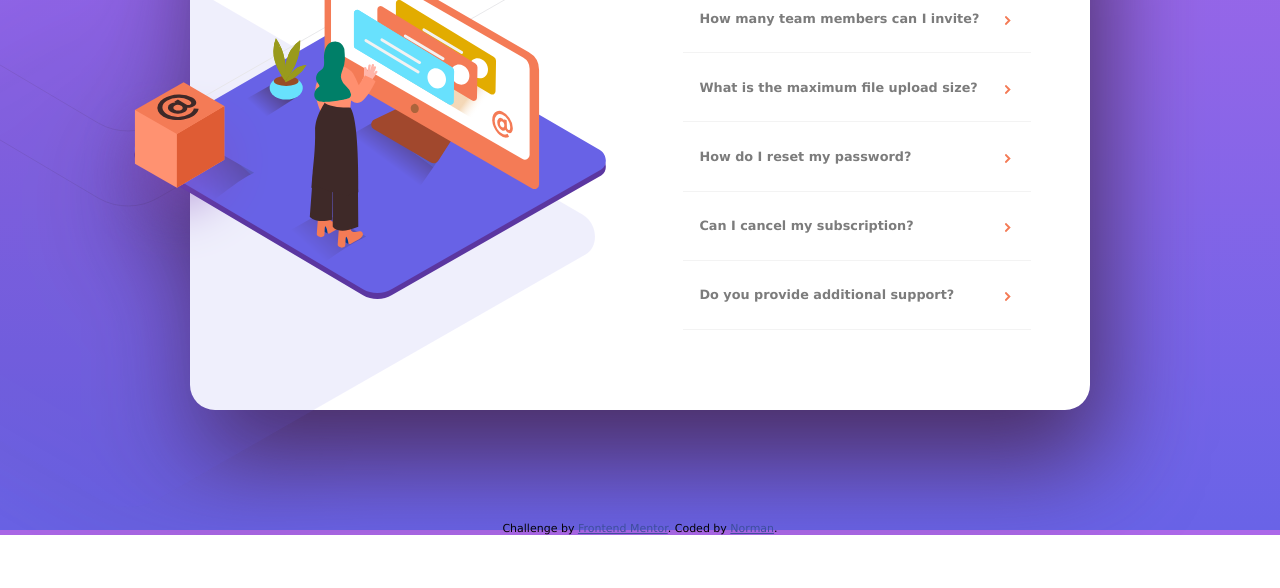
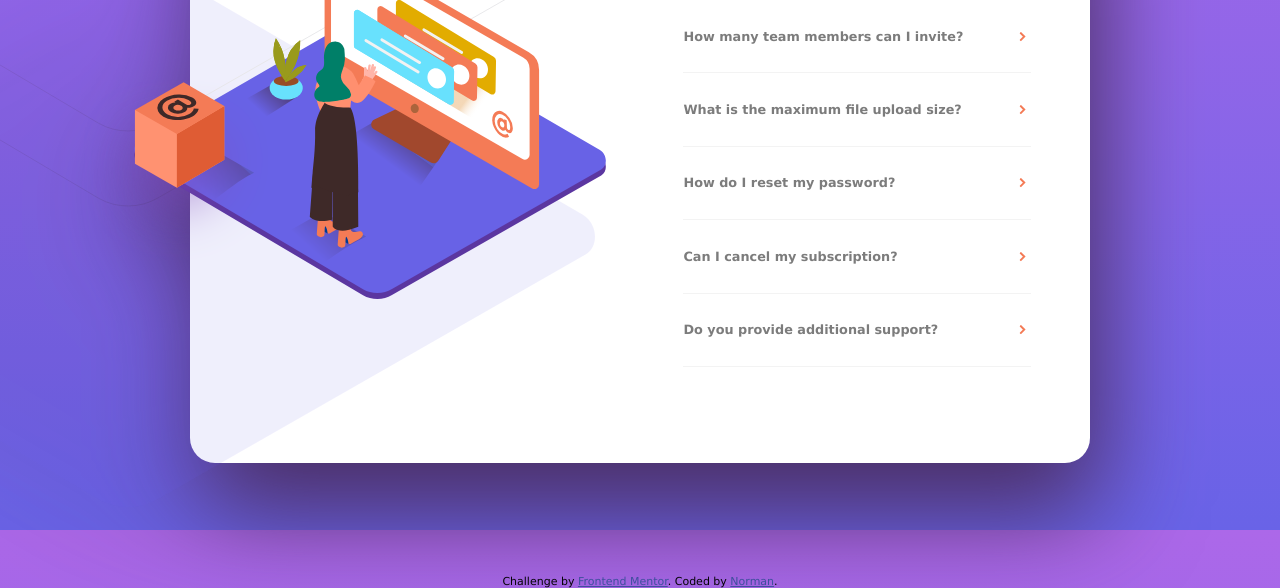
Before and after one commit to deschdev/faq-accordion-card, a plain HTML site: page index.html in a window 1280 px wide. Shown: the part 286-874 px from the top of the page. Before the commit the page ends 821 px from the top, so only its background shows below. Drawn offline with Linux system fonts and the light colour scheme.

Commit message:
Project update
updated the project to not use javascript - removed divs and added an unordered list with list items. Inside of the list items there are now detail and summary elements.

No JS accordion.

```diff
--- a/assets/css/main.css
+++ b/assets/css/main.css
@@ -21,6 +21,14 @@ body {
   background-color: #fff;
   filter: drop-shadow(10px 50px 50px #492d61);
 
+}
+
+.accordion-container .accordion-text-content {
+  padding: 0;
+}
+
+.accordion-container .accordion-text-content li {
+  list-style: none;
 }
 
 .accordion-container .accordion-mobile-images {
@@ -58,47 +66,49 @@ body {
   padding: .5em;
 }
 
-.accordion-container .accordion-question {
+/* removes the default down arrow  */
+
+summary {
+  display: block;
   position: relative;
   text-align: left;
 }
 
-.accordion-container .accordion-question::after {
+/* adds the custom default down arrow */
+
+summary::after {
   content: url("../images/icon-arrow-down.svg");
   position: absolute;
   top: 0;
   right: 1%;
   transform: rotate(-90deg);
   transition: all .2s ease-in-out;
+  cursor: pointer;
 }
 
-.accordion-container .accordion-question.active::after {
+details[open] summary::after {
   content: url("../images/icon-arrow-down.svg");
   position: absolute;
   top: 0;
   right: 1%;
   transform: rotate(0deg);
   transition: all .2s ease-in-out;
+  cursor: pointer;
 }
 
-.accordion-container .accordion-question h2 {
+.accordion-container summary h2 {
   font-size: .8rem;
   font-weight: 600;
   color: #7c7c7c;
+  cursor: pointer;
 }
 
-.accordion-container .accordion-question.active h2 {
+.accordion-container details[open] summary h2 {
   font-weight: 700;
   color: #000;
 }
 
-.accordion-container .accordion-answer {
-  display: none;
-  max-height: 0;
-  transition: max-height 0.5s ease-in-out;
-}
-
-.accordion-container .accordion-answer.active {
+.accordion-container details {
   display: block;
   max-height: 500px;
   font-size: .9rem;
@@ -162,7 +172,7 @@ body {
   }
 
   .accordion-container .accordion-row {
-    padding: 1em;
+    padding: 1em 0;
   }
 
 }
--- a/index.html
+++ b/index.html
@@ -31,51 +31,41 @@
         <img src="assets/images/bg-pattern-desktop.svg" alt="shadow for main desktop image" class="desktop-image-shadow">
       </div>
       <!-- /desktop images -->
-       <div class="accordion-text-content">
+       <ul class="accordion-text-content">
         <h1>FAQ</h1>
-        <div class="accordion-row">
-          <div class="accordion-question">
-            <h2>How many team members can I invite?</h2>
-          </div>
-          <div class="accordion-answer">
-            <p>You can invite up to 2 additional users on the Free plan. There is no limit on
-              team members for the Premium plan.</p>
-          </div>
-        </div>
-        <div class="accordion-row">
-          <div class="accordion-question">
-            <h2>What is the maximum file upload size?</h2>
-          </div>
-          <div class="accordion-answer">
-            <p>No more than 2GB. All files in your account must fit your allotted storage space.</p>
-          </div>
-        </div>
-        <div class="accordion-row">
-          <div class="accordion-question">
-            <h2>How do I reset my password?</h2>
-          </div>
-          <div class="accordion-answer">
-            <p>Click “Forgot password” from the login page or “Change password” from your profile page.
-              A reset link will be emailed to you.</p>
-          </div>
-        </div>
-        <div class="accordion-row">
-          <div class="accordion-question">
-            <h2>Can I cancel my subscription?</h2>
-          </div>
-          <div class="accordion-answer">
-            <p>Yes! Send us a message and we’ll process your request no questions asked.</p>
-          </div>
-        </div>
-        <div class="accordion-row">
-          <div class="accordion-question">
-            <h2>Do you provide additional support?</h2>
-          </div>
-          <div class="accordion-answer">
-            <p>Chat and email support is available 24/7. Phone lines are open during normal business hours.</p>
-          </div>
-       </div>
-      </div>
+        <li class="accordion-row">
+          <details>
+            <summary><h2>How many team members can I invite?</h2></summary>
+            You can invite up to 2 additional users on the Free plan. There is no limit on
+            team members for the Premium plan.
+          </details>
+        </li>
+        <li class="accordion-row">
+          <details>
+            <summary><h2>What is the maximum file upload size?</h2></summary>
+            No more than 2GB. All files in your account must fit your allotted storage space.
+          </details>
+        </li>
+        <li class="accordion-row">
+          <details>
+            <summary><h2>How do I reset my password?</h2></summary>
+            Click “Forgot password” from the login page or “Change password” from your profile page.
+            A reset link will be emailed to you
+          </details>
+        </li>
+        <li class="accordion-row">
+          <details>
+            <summary><h2>Can I cancel my subscription?</h2></summary>
+            Yes! Send us a message and we’ll process your request no questions asked.
+          </details>
+        </li>
+        <li class="accordion-row">
+          <details>
+            <summary><h2>Do you provide additional support?</h2></summary>
+            Chat and email support is available 24/7. Phone lines are open during normal business hours.
+          </details>
+        </li>
+      </ul>
     </div>
   </div>
 
--- a/javascript/accordion.js
+++ b/javascript/accordion.js
@@ -1,16 +1,18 @@
-document.addEventListener("DOMContentLoaded", function() {
-  // getting the accordion element
-  const accordion = document.querySelector('.accordion-container');
-  const accordionQuestionHeader = accordion.querySelectorAll('.accordion-question');
-  // Get all of the headers that trigger the accordion
-  accordionQuestionHeader.forEach((question) => {
-    // Loop through all of the accordionQuestionHeaders and adds a click event listener to each
-    question.addEventListener("click", function() {
-      // get the dropdownPanel that the button controls
-      let dropdownPanel = question.nextElementSibling;
-      // Toggle the "active" class on the question and dropdownPanel to show / hide the answer
-      dropdownPanel.classList.toggle("active");
-      question.classList.toggle("active")
-    });
-  });
-});
+// wanted to use the same functionality but only with HTML and CSS
+
+// document.addEventListener("DOMContentLoaded", function() {
+//   // getting the accordion element
+//   const accordion = document.querySelector('.accordion-container');
+//   const accordionQuestionHeader = accordion.querySelectorAll('.accordion-question');
+//   // Get all of the headers that trigger the accordion
+//   accordionQuestionHeader.forEach((question) => {
+//     // Loop through all of the accordionQuestionHeaders and adds a click event listener to each
+//     question.addEventListener("click", function() {
+//       // get the dropdownPanel that the button controls
+//       let dropdownPanel = question.nextElementSibling;
+//       // Toggle the "active" class on the question and dropdownPanel to show / hide the answer
+//       dropdownPanel.classList.toggle("active");
+//       question.classList.toggle("active")
+//     });
+//   });
+// });
```
